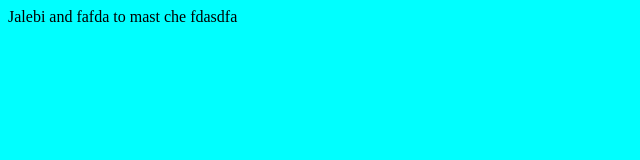
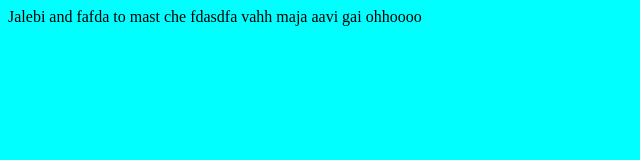
Before and after one commit to bhautik979/Gitu, a plain HTML site: page index.html in a window 1280 px wide. Shown: the whole page, without its empty margins (0-640 px from the left). Drawn offline with Linux system fonts and the light colour scheme.

Commit message:
second change

```diff
--- a/index.html
+++ b/index.html
@@ -9,5 +9,8 @@
 <body>
     Jalebi and fafda to mast che
     fdasdfa
+
+    vahh maja aavi gai
+    ohhoooo
 </body>
 </html>
```
